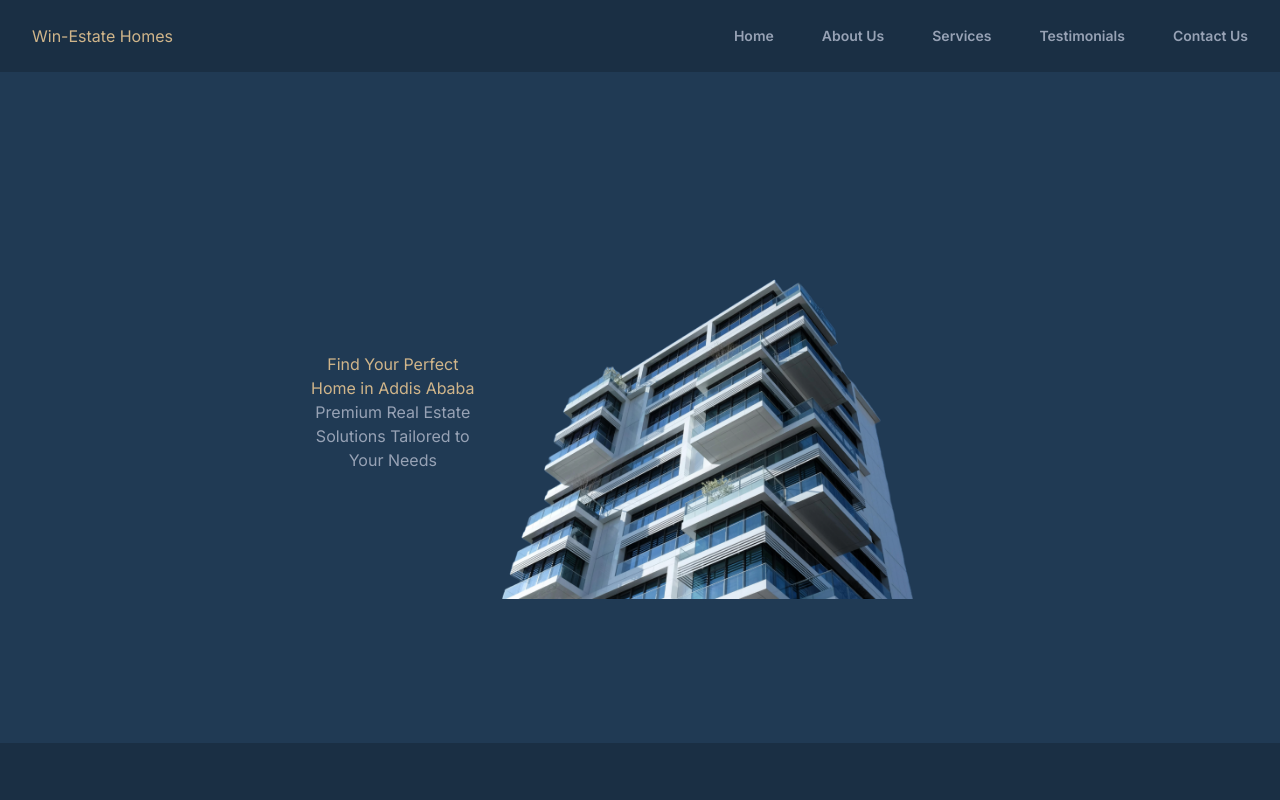
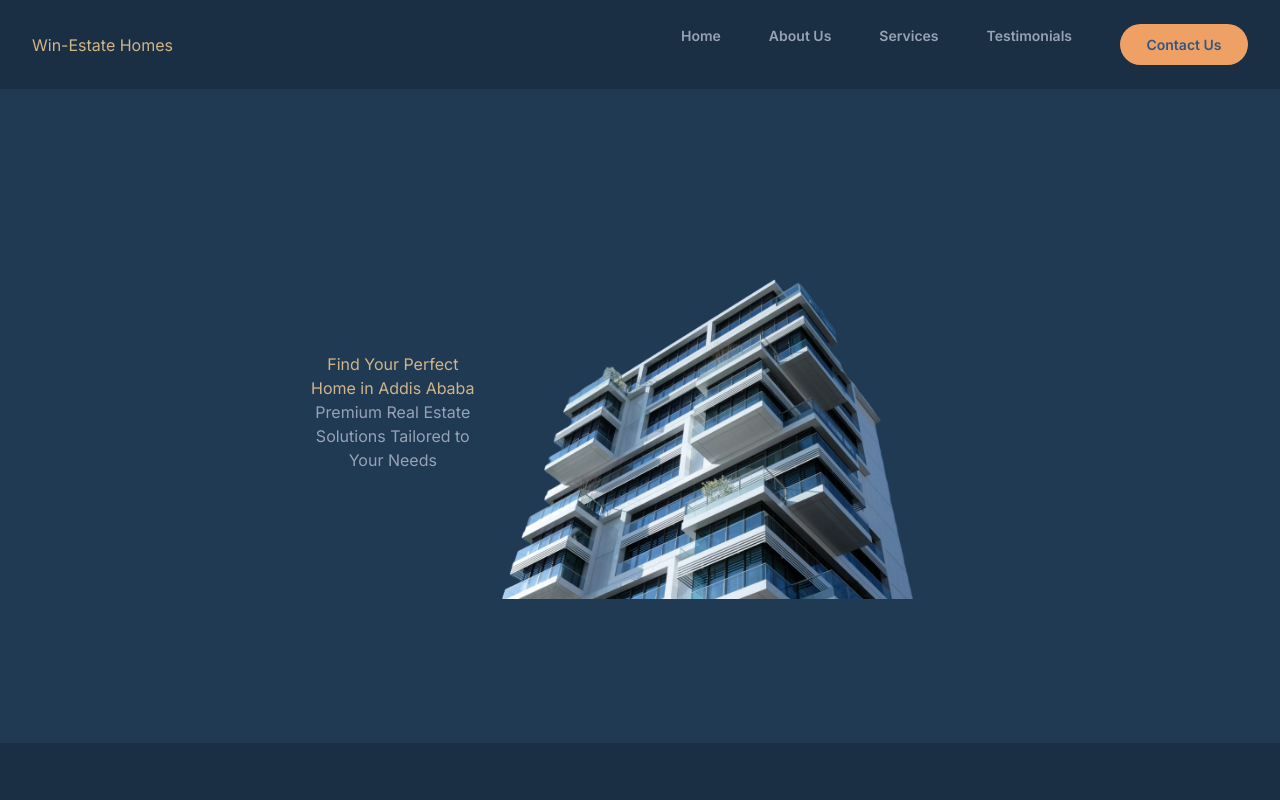
Before and after one commit to selambeyu/winestate-web, a Next.js app: page / in a window 1280 px wide. Shown: the top 800 px of the page. Built offline with nearby package versions, Linux system fonts and the light colour scheme.

Commit message:
add contact us btn

```diff
--- a/src/components/layout/Header.tsx
+++ b/src/components/layout/Header.tsx
@@ -65,12 +65,14 @@ export default function Header() {
             >
               Testimonials
             </a>
+            <button className="rounded-full p-2 bg-yello-orange text-[#335782] w-32 ">
               <a
                 href="#contactus"
-              className="text-sm font-semibold leading-6 text-gray-100 hover:text-white"
+                className="text-sm font-semibold leading-6 hover:text-white"
               >
                 Contact Us
               </a>
+            </button>
           </div>
         </nav>
         {/* Mobile menu */}
@@ -139,13 +141,24 @@ export default function Header() {
                     >
                       Testimonials
                     </a>
+                    <button
+                      onClick={() => setMobileMenuOpen(false)}
+                      className="rounded-full p-2 bg-yello-orange text-[#335782] w-32 "
+                    >
                       <a
                         href="#contactus"
-                      className="-mx-3 block rounded-lg px-3 py-2 text-base font-semibold leading-7 text-gray-900 hover:bg-gray-50"
-                      onClick={() => setMobileMenuOpen(false)}
+                        className="text-sm font-semibold leading-6 hover:text-white"
                       >
                         Contact Us
                       </a>
+                    </button>
+                    {/* <a
+                      href="#contactus"
+                      className="-mx-3 block rounded-lg px-3 py-2 text-base font-semibold leading-7 text-gray-900 hover:bg-gray-50"
+
+                    >
+                      Contact Us
+                    </a> */}
                   </div>
                 </div>
               </div>
```
Lines whose indentation alone changed are shown as unchanged.
